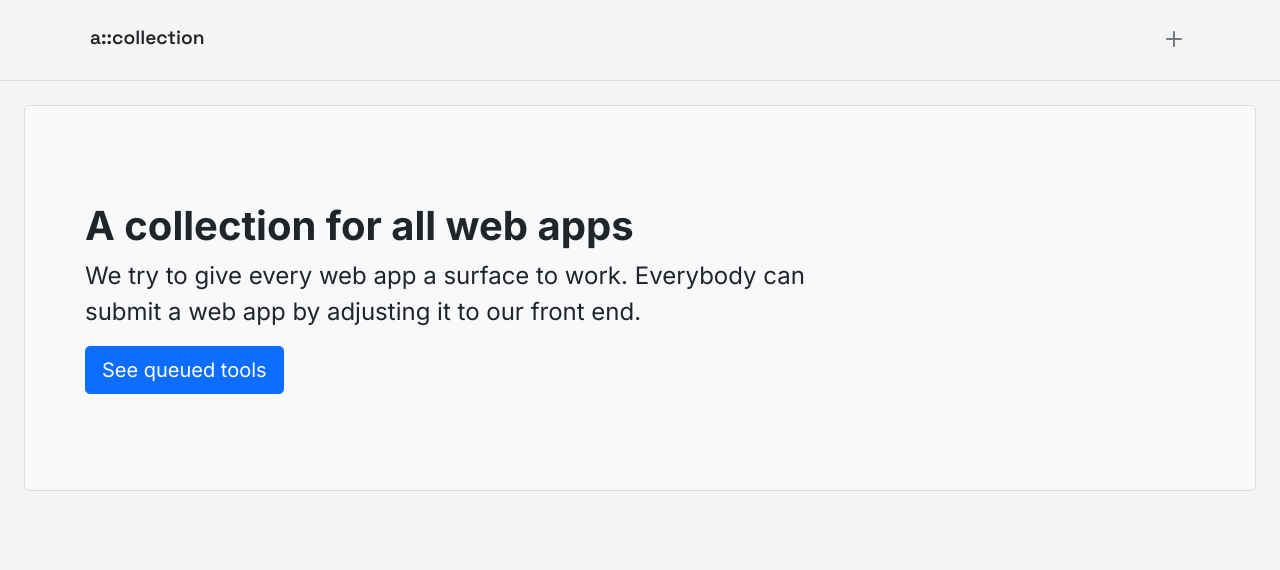
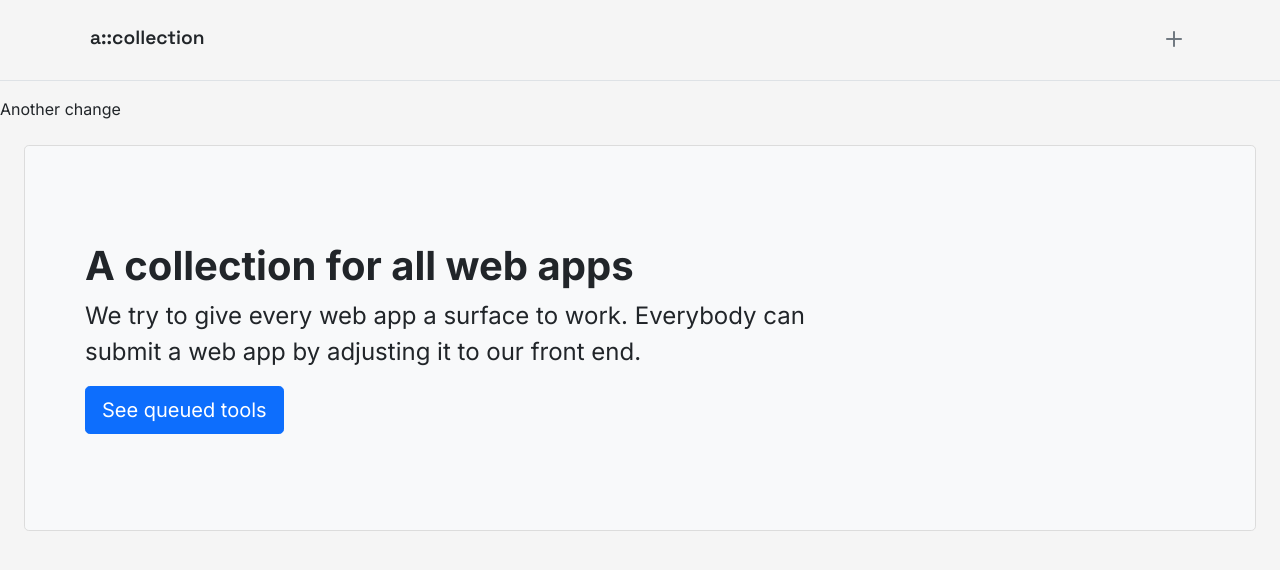
Before and after one commit to apuem/apuem, a plain HTML site: page index.html in a window 1280 px wide. Drawn offline with nearby package versions, Linux system fonts and the light colour scheme.

Commit message:
Update index.html

```diff
--- a/index.html
+++ b/index.html
@@ -39,6 +39,7 @@
           </div>
         </div>
       </header>
+    Another change
       <main>
         <div style="border: 1px solid #DCDCDC;" class="p-5 m-4 bg-light rounded-3">
           <div class="container-fluid py-5">
```
